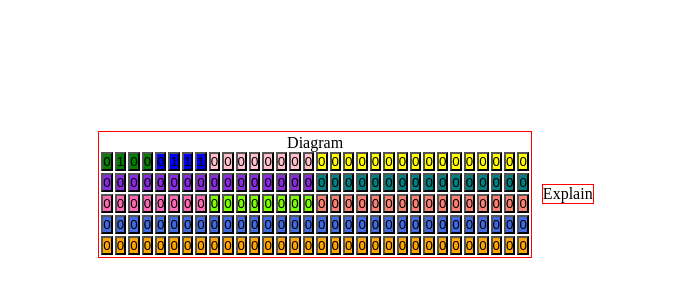
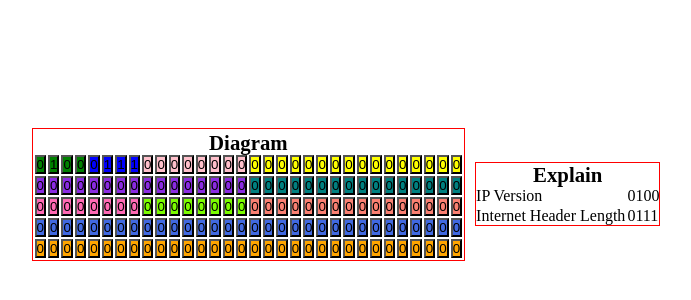
Before and after one commit to klxcoder/IPv4-diagram-structure, a React (Vite) app: page / in a window 1280 px wide. Shown: the part 206-506 px from the top of the page, without its empty margins (294-985 px from the left). Built offline with nearby package versions, Linux system fonts and the light colour scheme.

Commit message:
some Explain rows

```diff
--- a/src/components/IP.module.scss
+++ b/src/components/IP.module.scss
@@ -9,6 +9,8 @@
     border: 1px solid red;
 
     .title {
+      font-weight: bold;
+      font-size: 1.3rem;
       text-align: center;
     }
 
@@ -21,5 +23,17 @@
 
   .IpExplain {
     border: 1px solid red;
+
+    .title {
+      font-weight: bold;
+      font-size: 1.3rem;
+      text-align: center;
+    }
+
+    .explain {
+      display: grid;
+      grid-template-columns: repeat(2, auto);
+      gap: 2px;
+    }
   }
 }
--- a/src/components/IP.tsx
+++ b/src/components/IP.tsx
@@ -10,6 +10,7 @@ const getBitsUI = (
   onClick: (index: number) => void,
 ) => bits.map((bit, index) => (
   <button
+    key={index}
     className={backgroundColors[css]}
     onClick={() => onClick(index)}
   >{bit}</button>
@@ -70,7 +71,12 @@ function IP() {
         <div className={styles.title}>
           Explain
         </div>
-        <div className={styles.explain}></div>
+        <div className={styles.explain}>
+          <div>IP Version</div>
+          <div>{IP_VERSION.join('')}</div>
+          <div>Internet Header Length</div>
+          <div>{ihl.join('')}</div>
+        </div>
       </div>
     </div>
   )
```
